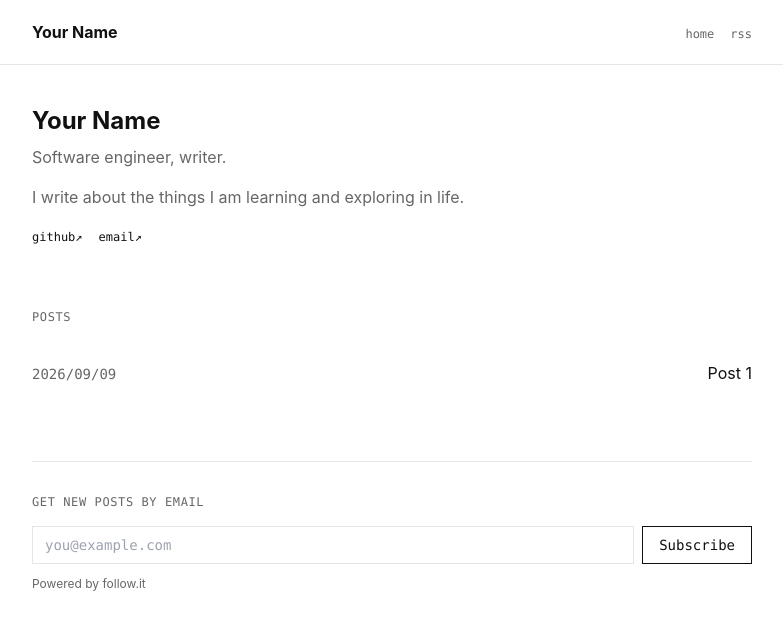
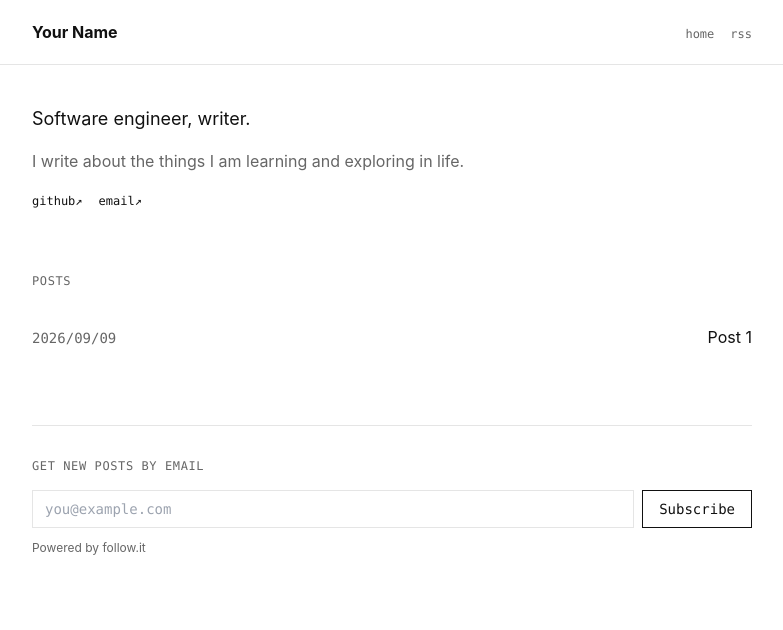
Before and after one commit to nurandressa/nurandressa.github.io, a Next.js app: page / in a window 1280 px wide. Shown: the top 630 px of the page, without its empty margins (248-1031 px from the left). Built offline with nearby package versions, Linux system fonts and the light colour scheme; no server answers.

Commit message:
Remove duplicate site name from homepage

```diff
--- a/app/page.tsx
+++ b/app/page.tsx
@@ -28,8 +28,7 @@ export default function Home() {
   return (
     <div className="space-y-16">
       <section>
-        <h1 className="text-2xl font-bold mb-2">{SITE_NAME}</h1>
-        <p className="text-[var(--muted)]">{SITE_TAGLINE}</p>
+        <p className="text-lg">{SITE_TAGLINE}</p>
         <p className="mt-4 max-w-xl text-[var(--muted)]">{SITE_BIO}</p>
         <div className="mt-5 font-mono text-xs flex flex-wrap gap-x-4 gap-y-2">
           {SOCIAL_LINKS.map(
```
